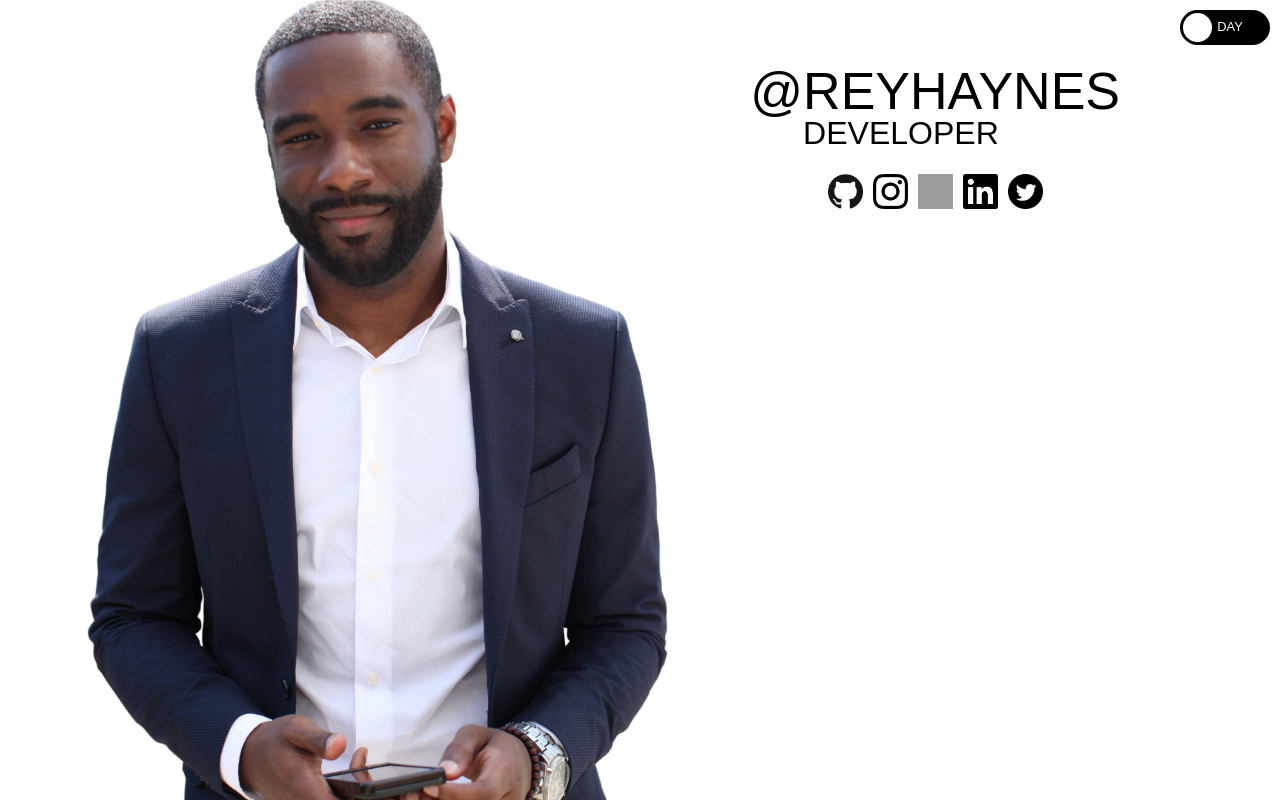
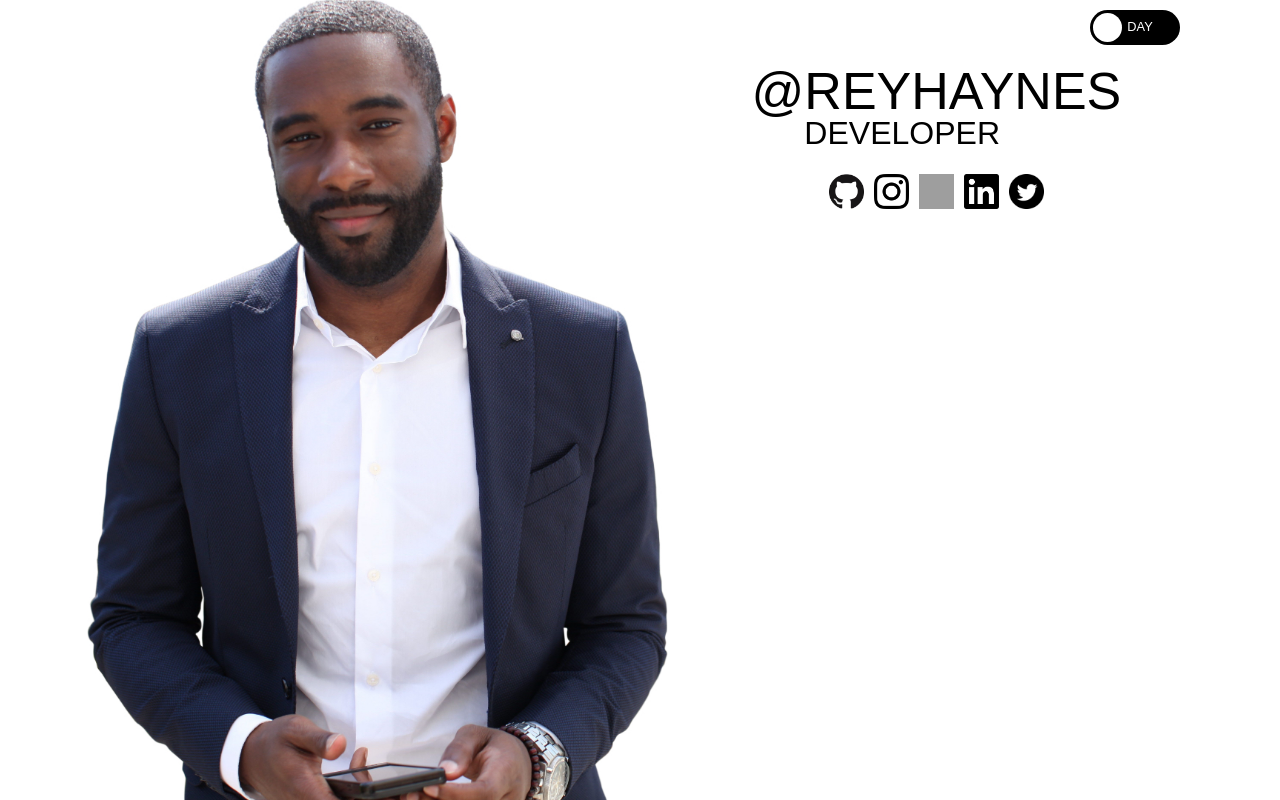
Before and after one commit to ReyHaynes/reyhaynes.com, a React (Create React App) app: page / in a window 1280 px wide. Built offline with nearby package versions, Linux system fonts and the light colour scheme; grey boxes are pictures that could not be loaded; a web font is replaced by a local one.

Commit message:
Moved header to component. CSS refactor.

```diff
--- a/src/assets/content.json
+++ b/src/assets/content.json
@@ -9,5 +9,17 @@
     { "social": "medium", "target": "https://medium.com/@reyhaynes" },
     { "social": "linkedin", "target": "https://www.linkedin.com/in/reyhaynes/" },
     { "social": "twitter", "target": "https://twitter.com/ReyHaynes" }
+  ],
+  "data": [
+    {
+      "social": "github",
+      "target": "https://github.com/ReyHaynes/SwiftUI-Calculator",
+      "info": "Swift UI Calculator Clone"
+    },
+    {
+      "social": "medium",
+      "target": "https://medium.com/@reyhaynes/how-to-start-writing-or-write-often-on-medium-com-c9ab3bd83cc2?source=---------2------------------",
+      "info": "How to “Start Writing” or “Write Often” on Medium.com"
+    }
   ]
 }
--- /dev/null
+++ b/src/components/Header/Header.scss
@@ -0,0 +1,26 @@
+// @import '../../style-mixins.scss';
+
+.header {
+  $mainHeaderSize: 3.25rem;
+
+  h1 {
+    font-size: $mainHeaderSize;
+    font-weight: 300;
+    text-transform: uppercase;
+    margin: 0;
+  }
+
+  h2 {
+    font-size: 2rem;
+    font-weight: 100;
+    text-transform: uppercase;
+    margin: 0;
+
+    &::before {
+      content: "@";
+      opacity: 0;
+      font-size: $mainHeaderSize;
+      line-height: 0;
+    }
+  }
+}
--- /dev/null
+++ b/src/components/Header/Header.tsx
@@ -0,0 +1,16 @@
+import React from 'react'
+import './Header.scss'
+
+interface HeaderProps {
+  name: string;
+  subheading: string[];
+}
+
+const Header = ({ name, subheading }: HeaderProps) => (
+  <div className="header">
+    <h1>{ name }</h1>
+    <h2>{ subheading[0] }</h2>
+  </div>
+)
+
+export default Header
--- a/src/components/SocialSharing/SocialSharing.scss
+++ b/src/components/SocialSharing/SocialSharing.scss
@@ -2,7 +2,6 @@
 
 .social {
   position: relative;
-  margin-top: 20px;
   width: 100%;
   transition: opacity $appThemeTransitionTime;
 
--- a/src/components/index.tsx
+++ b/src/components/index.tsx
@@ -1,7 +1,9 @@
+import Header from './Header/Header'
 import SocialSharing from './SocialSharing/SocialSharing'
 import ThemeToggleButton from './ThemeToggleButton/ThemeToggleButton'
 
 export {
+  Header,
   SocialSharing,
   ThemeToggleButton
 }
--- a/src/views/App.scss
+++ b/src/views/App.scss
@@ -6,7 +6,7 @@ $sidePadding: 12.5%;
 #{$root} {
   position: relative;
   width: 100vw;
-  max-width: 1300px;
+  max-width: 1100px;
   min-height: 100vh;
   overflow-x: hidden;
   display: flex;
@@ -26,6 +26,52 @@ $sidePadding: 12.5%;
     & .background--theme-dark,
     & .social--theme-dark {
       opacity: 1;
+    }
+  }
+
+  &-menu {
+    display: flex;
+    justify-content: flex-end;
+    padding: 10px;
+  }
+
+  &-container {
+    display: flex;
+    justify-content: flex-end;
+    padding: 10px ($sidePadding / 2) 10px 10px;
+    z-index: 1;
+  }
+
+  &-content {
+    max-width: 450px;
+
+    &-header {
+      $mainHeaderSize: 3.25rem;
+
+      h1 {
+        font-size: $mainHeaderSize;
+        font-weight: 300;
+        text-transform: uppercase;
+        margin: 0;
+      }
+
+      h2 {
+        font-size: 2rem;
+        font-weight: 100;
+        text-transform: uppercase;
+        margin: 0;
+
+        &::before {
+          content: "@";
+          opacity: 0;
+          font-size: $mainHeaderSize;
+          line-height: 0;
+        }
+      }
+    }
+
+    &-social {
+      margin-top: 20px;
     }
   }
 }
@@ -55,45 +101,3 @@ $sidePadding: 12.5%;
     opacity: 0;
   }
 }
-
-.menu {
-  display: flex;
-  justify-content: flex-end;
-  padding: 10px;
-}
-
-.container {
-  display: flex;
-  justify-content: flex-end;
-  padding: 10px $sidePadding 10px 10px;
-  z-index: 1;
-}
-
-.content {
-  max-width: 450px;
-
-  &-header {
-    $mainHeaderSize: 3.25rem;
-
-    h1 {
-      font-size: $mainHeaderSize;
-      font-weight: 300;
-      text-transform: uppercase;
-      margin: 0;
-    }
-
-    h2 {
-      font-size: 2rem;
-      font-weight: 100;
-      text-transform: uppercase;
-      margin: 0;
-
-      &::before {
-        content: "@";
-        opacity: 0;
-        font-size: $mainHeaderSize;
-        line-height: 0;
-      }
-    }
-  }
-}
--- a/src/views/App.tsx
+++ b/src/views/App.tsx
@@ -1,6 +1,6 @@
 import React, { useState } from 'react'
 import './App.scss'
-import { SocialSharing, ThemeToggleButton } from '../components'
+import { Header, SocialSharing, ThemeToggleButton } from '../components'
 import content from '../assets/content.json'
 
 const App = () => {
@@ -17,16 +17,15 @@ const App = () => {
     <div className={'app ' + (isThemeDark ? 'app--theme-dark': 'app--theme-light')}>
       <div className='background--theme-light'></div>
       <div className='background--theme-dark'></div>
-      <div className="menu">
-        <ThemeToggleButton toggle={toggleTheme} isThemeDark={ isThemeDark } />
+      <div className="app-menu">
+        <ThemeToggleButton toggle={ toggleTheme } isThemeDark={ isThemeDark } />
       </div>
-      <div className="container">
-        <div className="content">
-          <header className="content-header">
-            <h1>{ content.name }</h1>
-            <h2>{ content.subheading[0] }</h2>
+      <div className="app-container">
+        <div className="app-content">
+          <header className="app-content-header">
+            <Header name={ content.name } subheading={ content.subheading as [] }/>
           </header>
-          <div className="content-social">
+          <div className="app-content-social">
             <SocialSharing theme="light" socials={ content.socials as [] }/>
             <SocialSharing theme="dark" socials={ content.socials as [] }/>
           </div>
```
Lines whose indentation alone changed are shown as unchanged.
